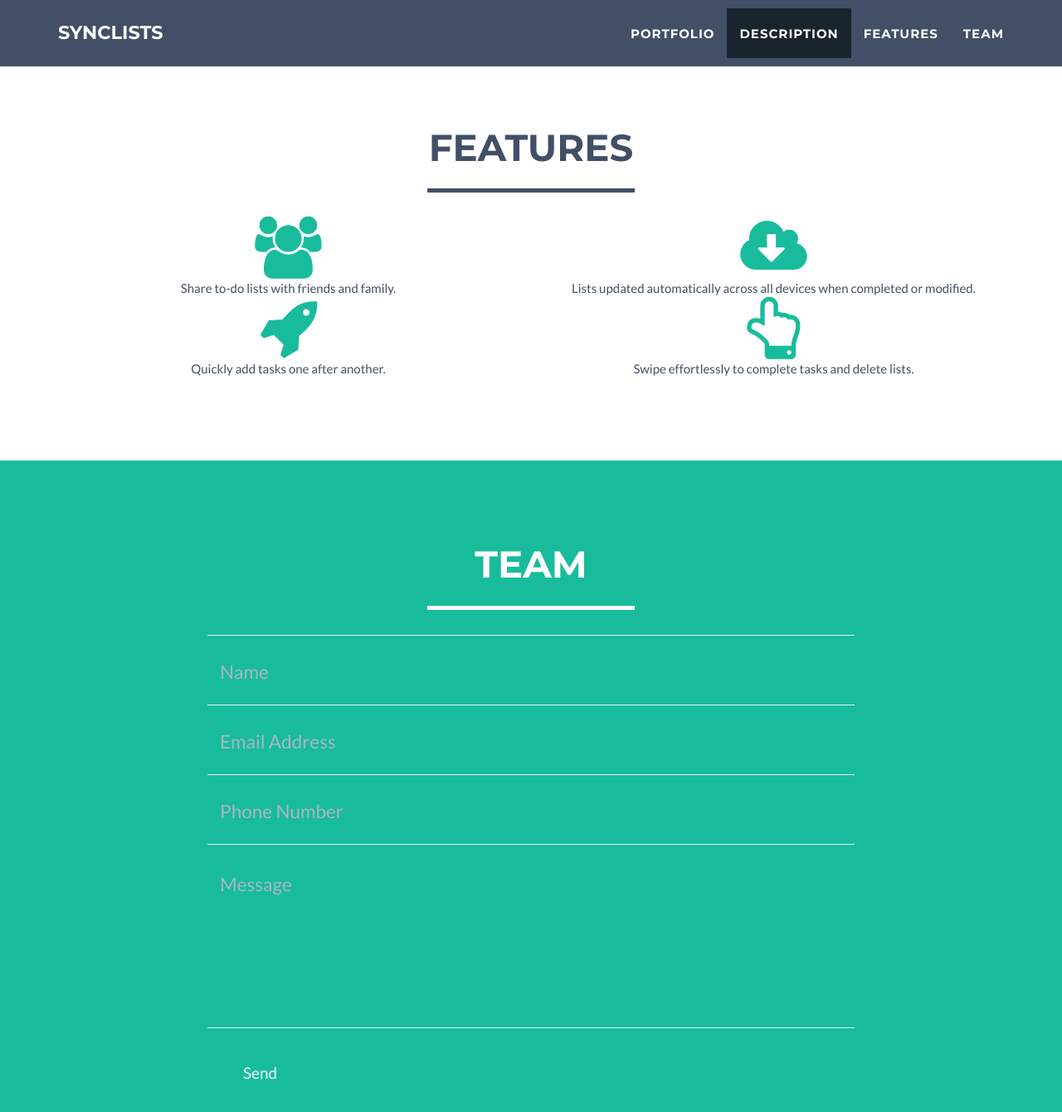
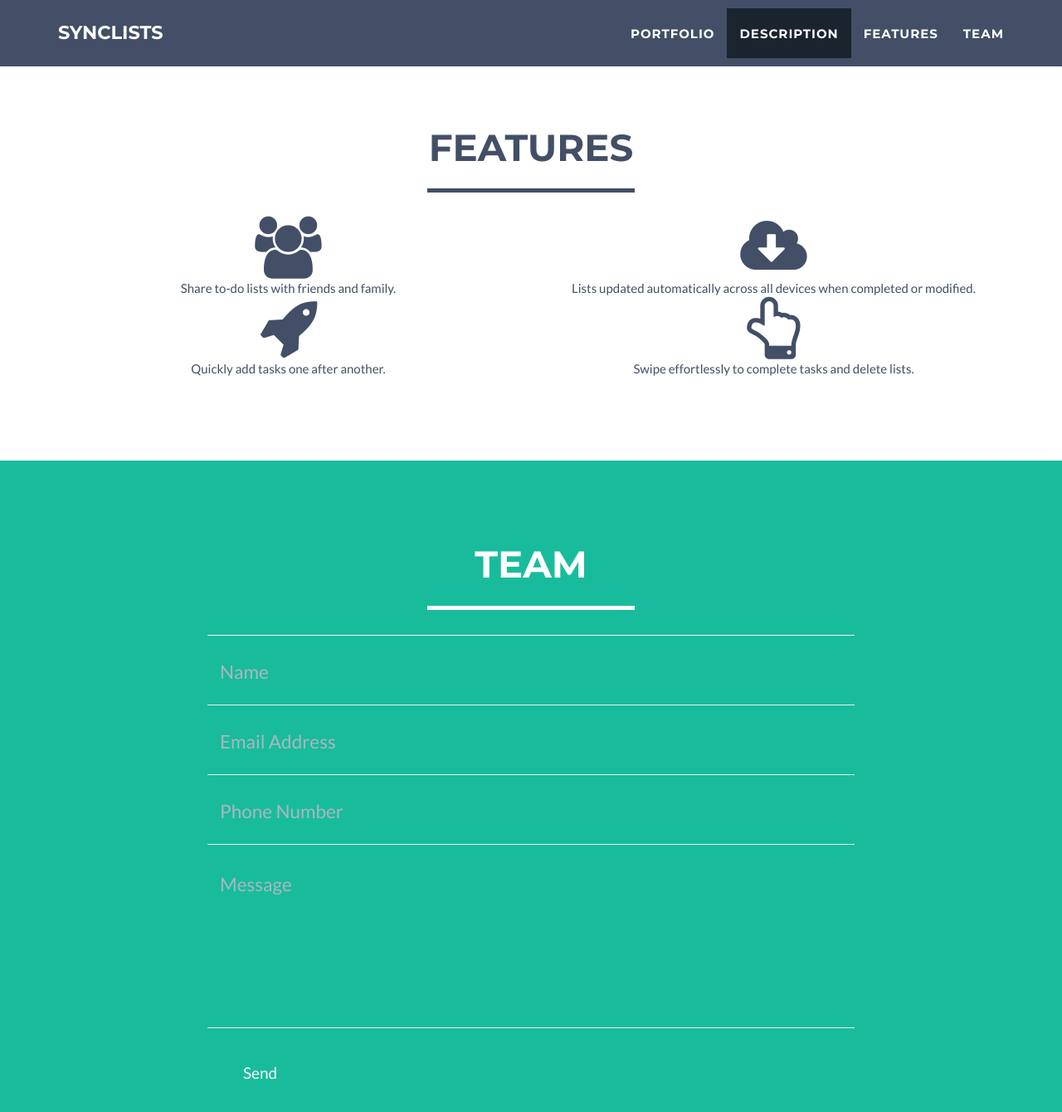
Before and after one commit to synclists/synclists.github.io, a Jekyll site: the page built from index.html, in a window 1280 px wide and 1400 px high, scrolled down 1975 px. Shown: the top 1340 px of the window at 83% size. Built offline with Jekyll 4.4.1, drawn with Linux system fonts in a browser that asks for light colours.

Commit message:
removed success class

```diff
--- a/_includes/css/main.css
+++ b/_includes/css/main.css
@@ -443,7 +443,3 @@ footer .footer-below {
     -ms-transform: rotate(90deg);
     transform: rotate(90deg);
 }
-
-i.success {
-   color: #{{ site.color.primary }};
-}
```
